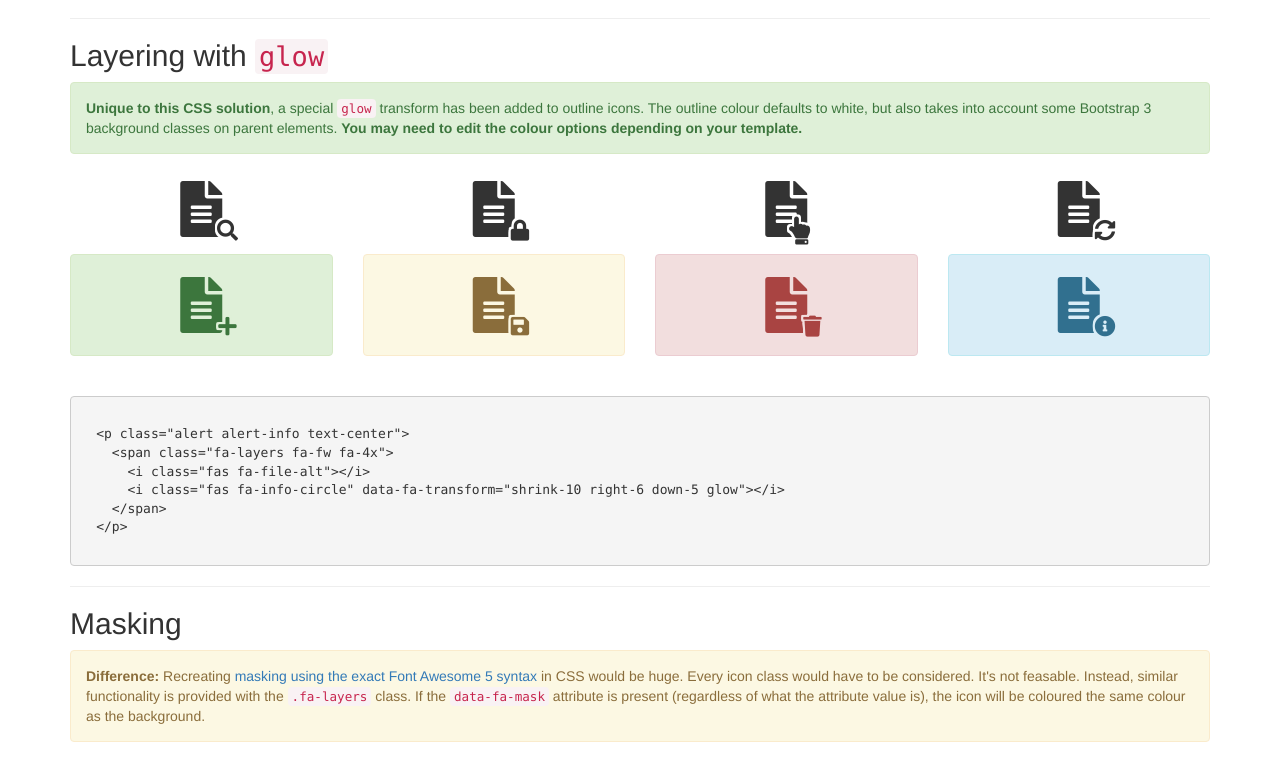
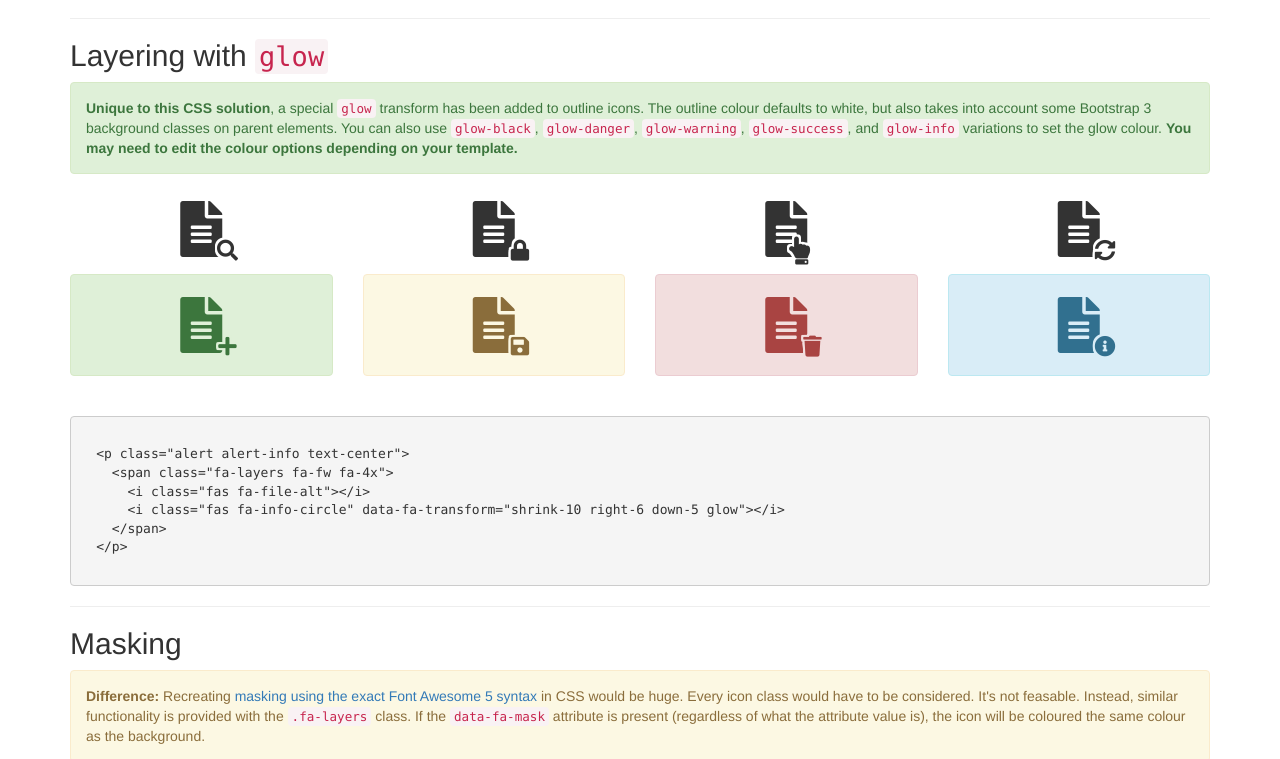
Before and after one commit to cityssm/fa5-power-transforms-css, a plain HTML site: page index.htm in a window 1280 px wide. Shown: the part 1639-2398 px from the top of the page. Drawn offline with nearby package versions, Linux system fonts and the light colour scheme.

Commit message:
describe new glow options

```diff
--- a/index.htm
+++ b/index.htm
@@ -164,6 +164,7 @@
       <p class="alert alert-success">
         <strong>Unique to this CSS solution</strong>, a special <code>glow</code> transform has been added to outline icons.
         The outline colour defaults to white, but also takes into account some Bootstrap 3 background classes on parent elements.
+        You can also use <code>glow-black</code>, <code>glow-danger</code>, <code>glow-warning</code>, <code>glow-success</code>, and <code>glow-info</code> variations to set the glow colour.
         <strong>You may need to edit the colour options depending on your template.</strong>
       </p>
 
```
Also changed, not shown: README.md.
